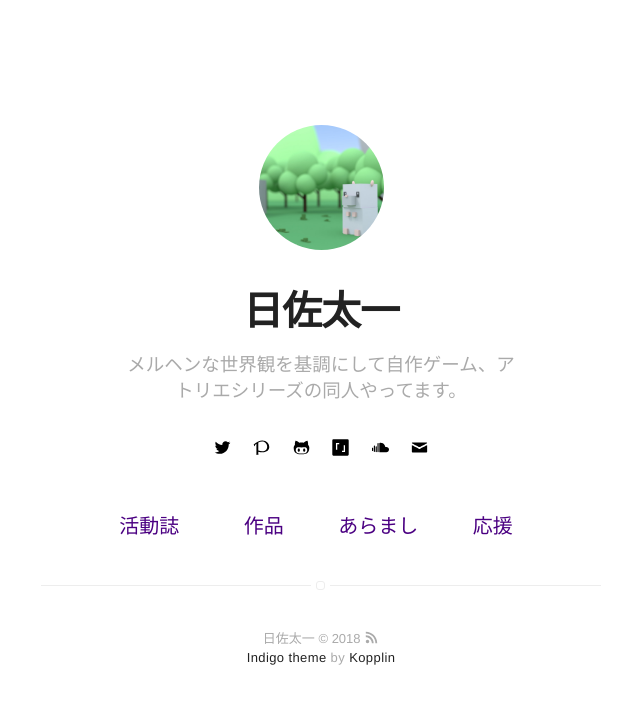
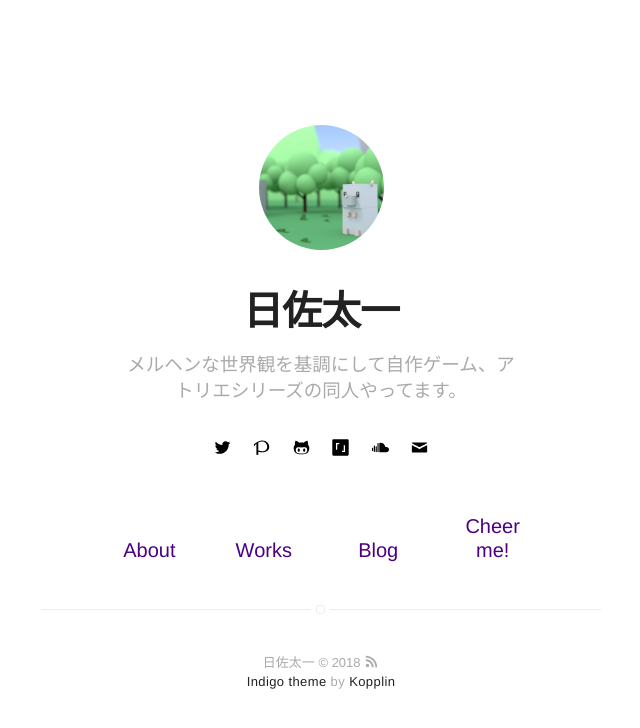
Before and after one commit to hisataichi/hisataichi.github.io, a Jekyll site: the page built from index.html, in a window 1280 px wide. Shown: the top 728 px of the page, without its empty margins (319-959 px from the left). Built offline with Jekyll 4.4.1, drawn with Linux system fonts in a browser that asks for light colours.

Commit message:
Change nav title

```diff
--- a/_includes/nav.html
+++ b/_includes/nav.html
@@ -2,14 +2,14 @@
     <ul class="list">
         {% if page.title != "Home" %}
             <li class="item">
-                <a class="link" href="{{ site.url }}/">ホーム</a>
+                <a class="link" href="{{ site.url }}/">Home</a>
             </li>
         {% endif %}
 
-        {% if site.blog == true %}
-            {% if page.title != "Blog" %}
+        {% if site.about == true %}
+            {% if page.title != "About" %}
                 <li class="item">
-                    <a class="link" href="{{ site.url }}/blog">活動誌</a>
+                    <a class="link" href="{{ site.url }}/about">About</a>
                 </li>
             {% endif %}
         {% endif %}
@@ -17,22 +17,22 @@
         {% if site.projects == true %}
             {% if page.title != "Projects" %}
                 <li class="item">
-                    <a class="link" href="{{ site.url }}/projects">作品</a>
+                    <a class="link" href="{{ site.url }}/projects">Works</a>
                 </li>
             {% endif %}
         {% endif %}
 
-        {% if site.about == true %}
-            {% if page.title != "About" %}
+        {% if site.blog == true %}
+            {% if page.title != "Blog" %}
                 <li class="item">
-                    <a class="link" href="{{ site.url }}/about">あらまし</a>
+                    <a class="link" href="{{ site.url }}/blog">Blog</a>
                 </li>
             {% endif %}
         {% endif %}
 
         {% if site.patron == true %}
             <li class="item">
-                <a class="link" href="{% if site.patron-external %}{{ site.patron-url }}{% else %}{{ site.url }}/{{ site.patron-url }}{% endif %}">応援</a>
+                <a class="link" href="{% if site.patron-external %}{{ site.patron-url }}{% else %}{{ site.url }}/{{ site.patron-url }}{% endif %}">Cheer me!</a>
             </li>
         {% endif %}
     </ul>
```
